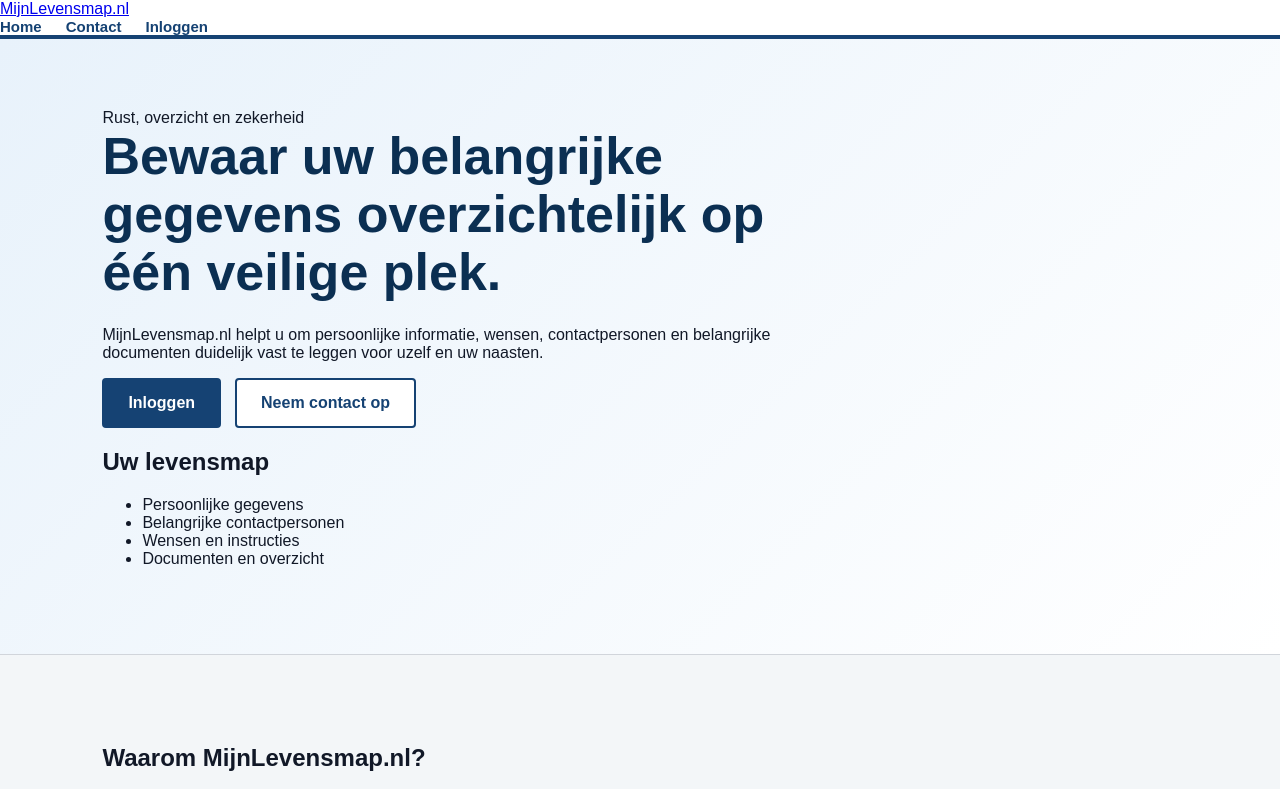
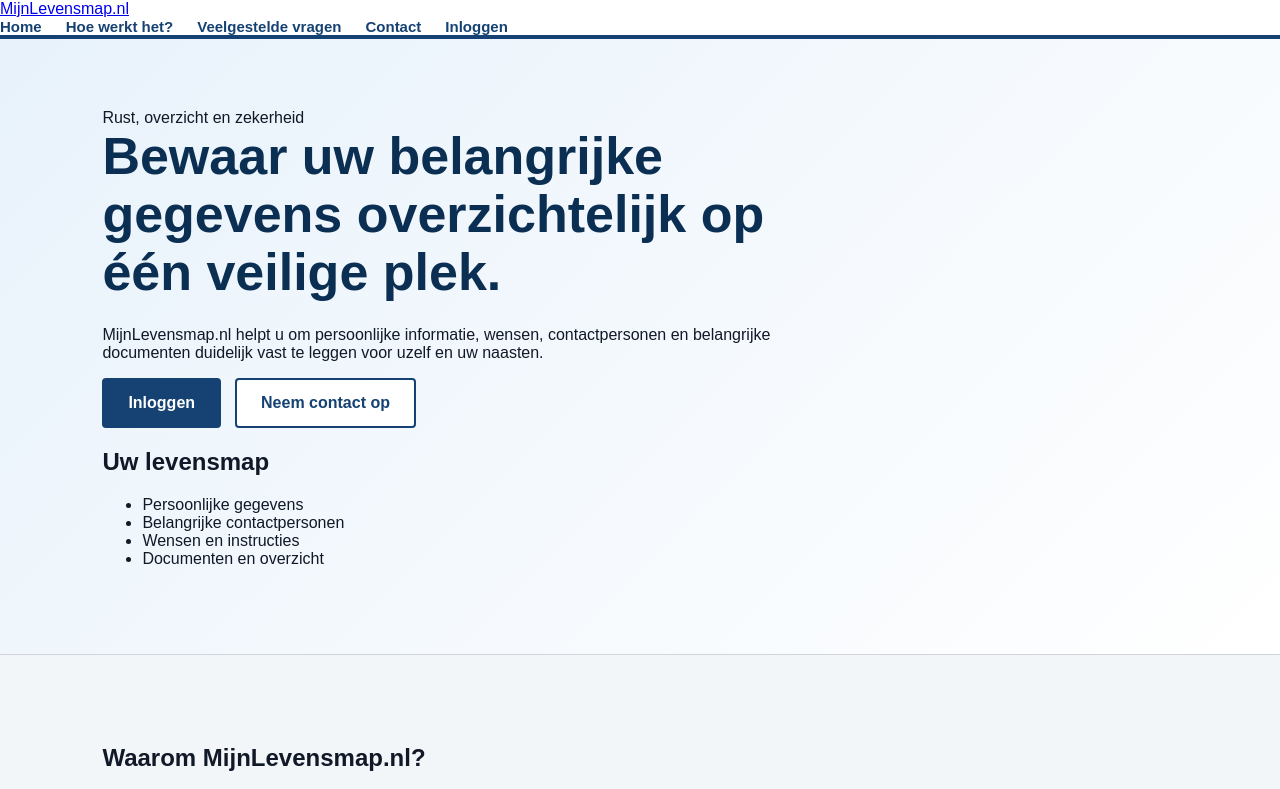
Before and after one commit to aroojannnn/mijnlevensmap, a website: page views/home.html in a window 1280 px wide. Shown: the top 789 px of the page. Drawn offline with Linux system fonts and the light colour scheme.

Commit message:
Fix homepage navigation

```diff
--- a/views/home.html
+++ b/views/home.html
@@ -5,13 +5,13 @@
   <meta name="viewport" content="width=device-width, initial-scale=1.0" />
   <title>Mijnlevensmap.nl | Alles belangrijk op één plek</title>
   <link rel="stylesheet" href="/style.css" />
-</head>
-<body>
 <header class="site-header">
   <div class="container nav">
     <a href="/" class="logo">MijnLevensmap.nl</a>
     <nav>
       <a href="/">Home</a>
+      <a href="/hoe-werkt-het">Hoe werkt het?</a>
+      <a href="/veelgestelde-vragen">Veelgestelde vragen</a>
       <a href="/contact">Contact</a>
       <a href="/login" class="nav-button">Inloggen</a>
     </nav>
```
Lines whose indentation alone changed are shown as unchanged.
